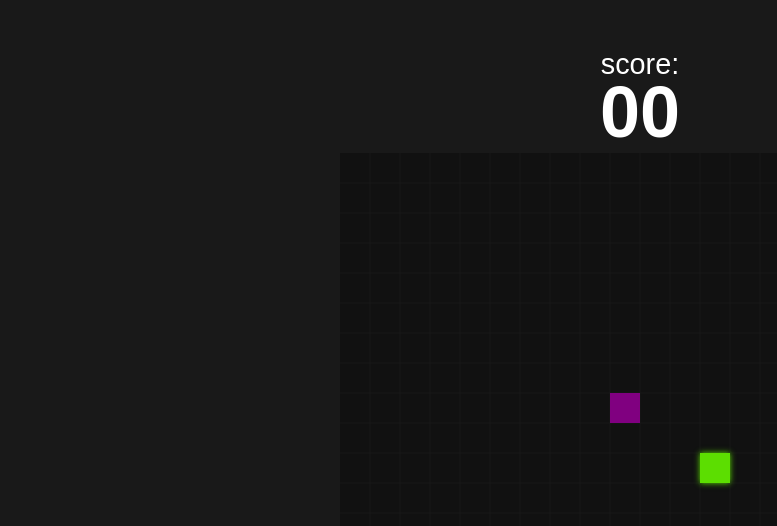
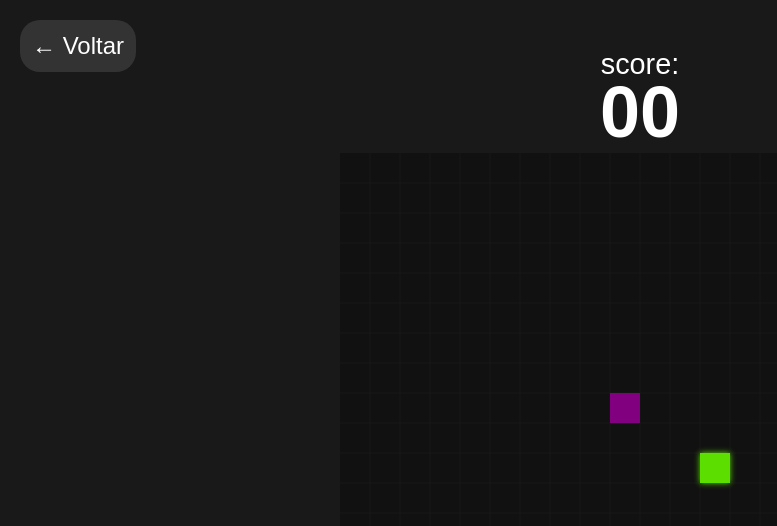
Before and after one commit to RafaelGracianoRibeiro/mbragames, a plain HTML site: page snakegame/index.html in a window 1280 px wide. Shown: the whole page, without its empty margins (0-777 px from the left). Drawn offline with nearby package versions, Linux system fonts and the light colour scheme.

Commit message:
icon snake and button

```diff
--- a/snakegame/css/style.css
+++ b/snakegame/css/style.css
@@ -64,3 +64,19 @@ canvas {
     gap: 5px;
     cursor: pointer;
 }
+
+.back-arrow {
+    position: absolute;
+    padding: 12px;
+    border-radius: 20px;
+    top: 20px;
+    left: 20px;
+    font-size: 1.5rem;
+    text-decoration: none;
+    color: #ffffff;
+    background-color: #333;
+}
+
+.back-arrow:hover {
+    background-color: #555;
+}
--- a/snakegame/index.html
+++ b/snakegame/index.html
@@ -6,11 +6,13 @@
 
     <link rel="stylesheet" href="https://fonts.googleapis.com/css2?family=Material+Symbols+Outlined:opsz,wght,FILL,GRAD@20..48,100..700,0..1,-50..200&icon_names=play_circle" />
     <link rel="stylesheet" href="./css/style.css">
+    <link rel="icon" type="image/png" href="./assets/snake-icon.png">
+
 
     <title>Snake Game</title>
 </head>
 <body>
-
+    <a href="../index.html" class="back-arrow">&larr; Voltar</a>
     <div class="score">score: <span class="score--value">00</span></div>
 
     <div class="menu-screen">
@@ -18,13 +20,11 @@
         <span class="final-score">score <span>00</span></span>
 
         <button class="btn-play">
-            <span class="material-symbols-outlined">
-                play_circle
-            </span>
+            <span class="material-symbols-outlined">play_circle</span>
+             Play Again
+        </button>
+    </div>
 
-            Play Again
-             </button>
-    </div>
     <canvas width="600" height="600"></canvas>
     <script src="js/script.js"></script>
 </body>
```
Also changed, not shown: snakegame/assets/snake-icon.png (added).
